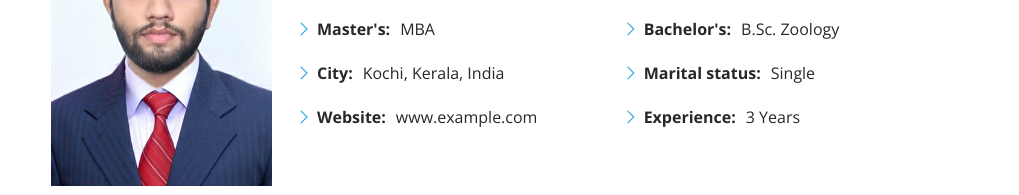
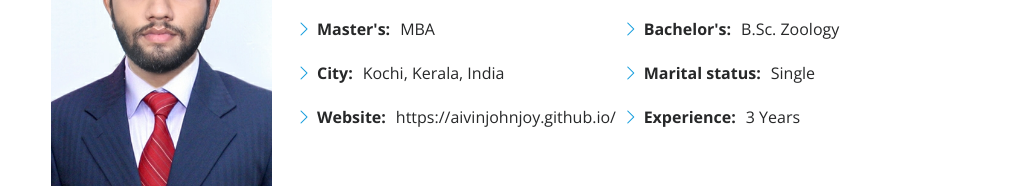
Before and after one commit to aivinjohnjoy/aivinjohnjoy.github.io, a plain HTML site: page index.html in a window 1280 px wide. Shown: the part 1195-1390 px from the top of the page, without its empty margins (261-1280 px from the left). Drawn offline with nearby package versions, Linux system fonts and the light colour scheme; a script that the page names is missing.

Commit message:
Update index.html

```diff
--- a/index.html
+++ b/index.html
@@ -110,7 +110,7 @@
                   <li><i class="bi bi-chevron-right"></i> <strong>Master's:</strong> <span>MBA</span></li>
                   <li><i class="bi bi-chevron-right"></i> <strong>City:</strong> <span>Kochi, Kerala, India</span></li>
 
-                  <li><i class="bi bi-chevron-right"></i> <strong>Website:</strong> <span>www.example.com</span></li>
+                  <li><i class="bi bi-chevron-right" href="https://aivinjohnjoy.github.io/"></i> <strong>Website:</strong> <span>https://aivinjohnjoy.github.io/</span></li>
 
                 </ul>
               </div>
```
